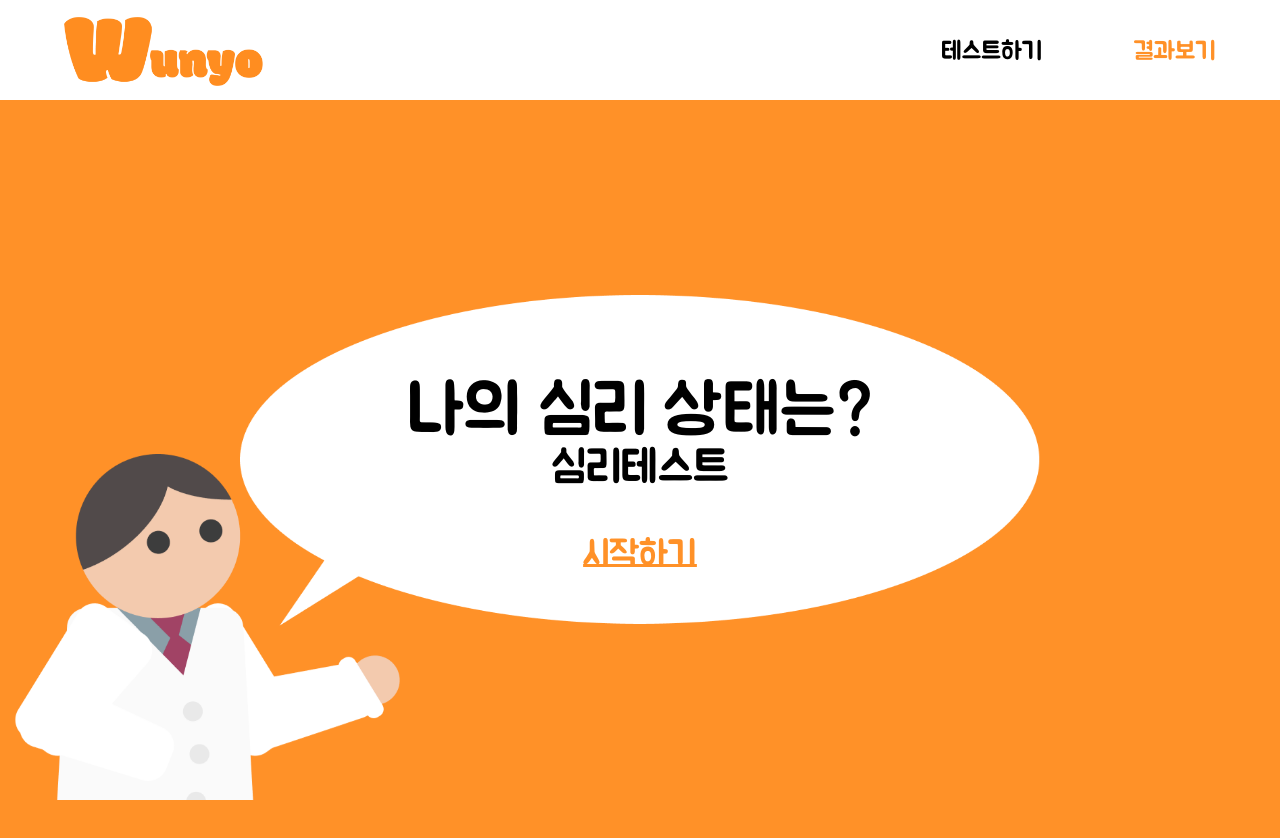
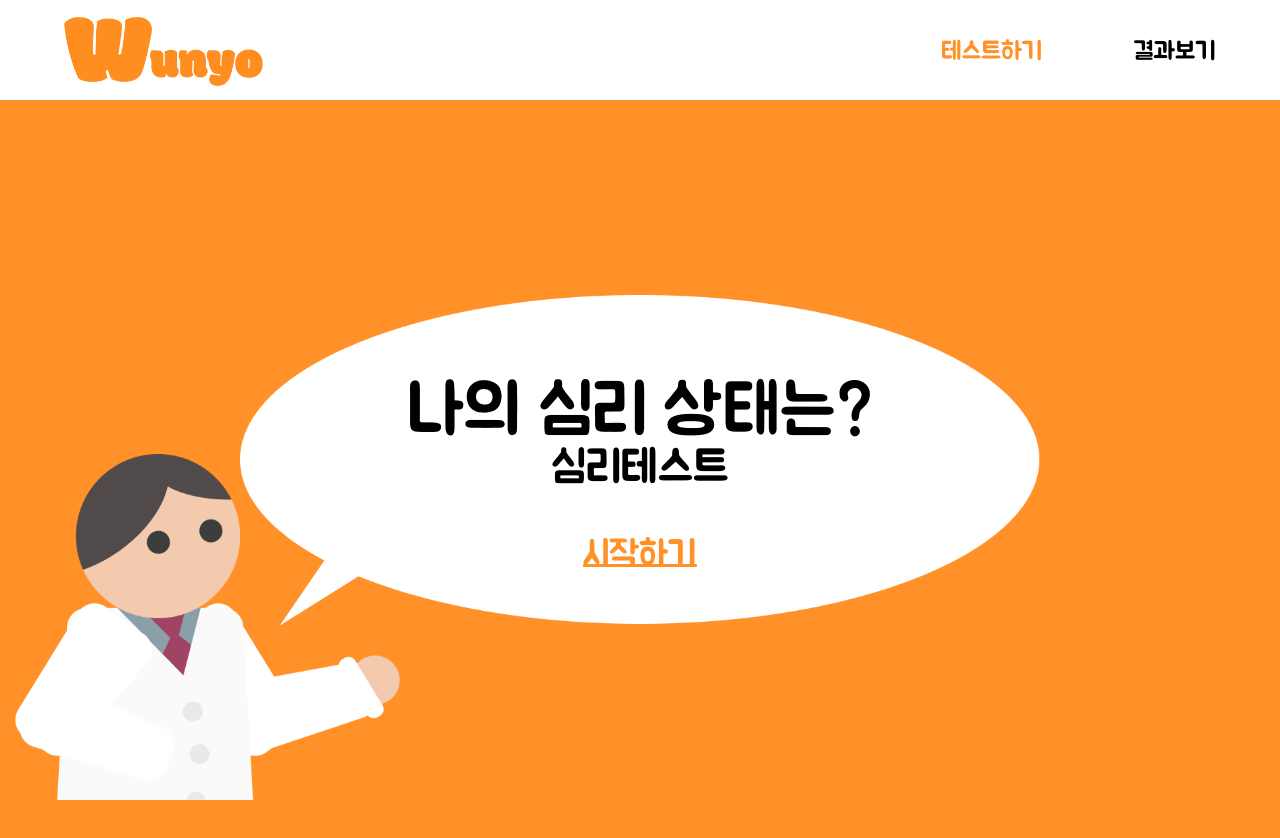
Before and after one commit to DSM-Wunyo/Wunyo-Front, a React (Create React App) app: page / in a window 1280 px wide. Built offline with nearby package versions, Linux system fonts and the light colour scheme.

Commit message:
feat :: header 수정

```diff
--- a/src/components/header/index.jsx
+++ b/src/components/header/index.jsx
@@ -1,7 +1,10 @@
+import { useState } from "react";
 import { Link } from "react-router-dom";
 import { styled } from "styled-components";
 
 export default function Header() {
+  const [isClick, setIsClick] = useState(true);
+
   return (
     <Container>
       <Wrapper>
@@ -9,11 +12,25 @@ export default function Header() {
           <Logo src="/imgs/Logo.png"></Logo>
         </Link>
         <Info>
-          <Link to="/choose" style={{ textDecoration: "none" }}>
-            <GoTest>테스트하기</GoTest>
+          <Link to="/" style={{ textDecoration: "none" }}>
+            <GoTest
+              style={{ color: !isClick ? "black" : "#ff9128" }}
+              onClick={() => {
+                setIsClick(true);
+              }}
+            >
+              테스트하기
+            </GoTest>
           </Link>
-          <Link to="/result" style={{ textDecoration: "none" }}>
-            <GoResult>결과보기</GoResult>
+          <Link to="/myPage" style={{ textDecoration: "none" }}>
+            <GoResult
+              style={{ color: isClick ? "black" : "#ff9128" }}
+              onClick={() => {
+                setIsClick(false);
+              }}
+            >
+              결과보기
+            </GoResult>
           </Link>
         </Info>
       </Wrapper>
@@ -54,5 +71,5 @@ const GoTest = styled.p`
   color: black;
 `;
 const GoResult = styled.p`
-  color: #ff9128;
+  color: black;
 `;
```
